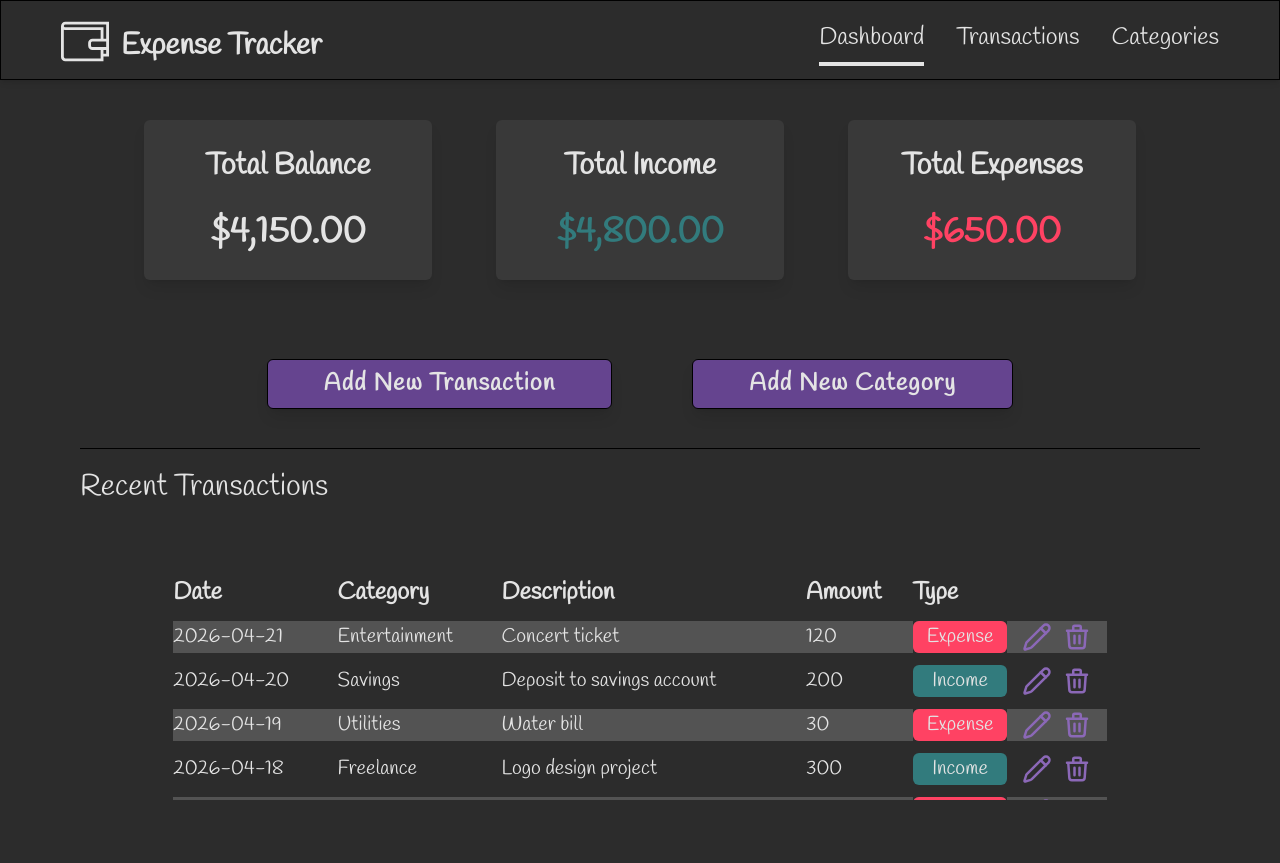
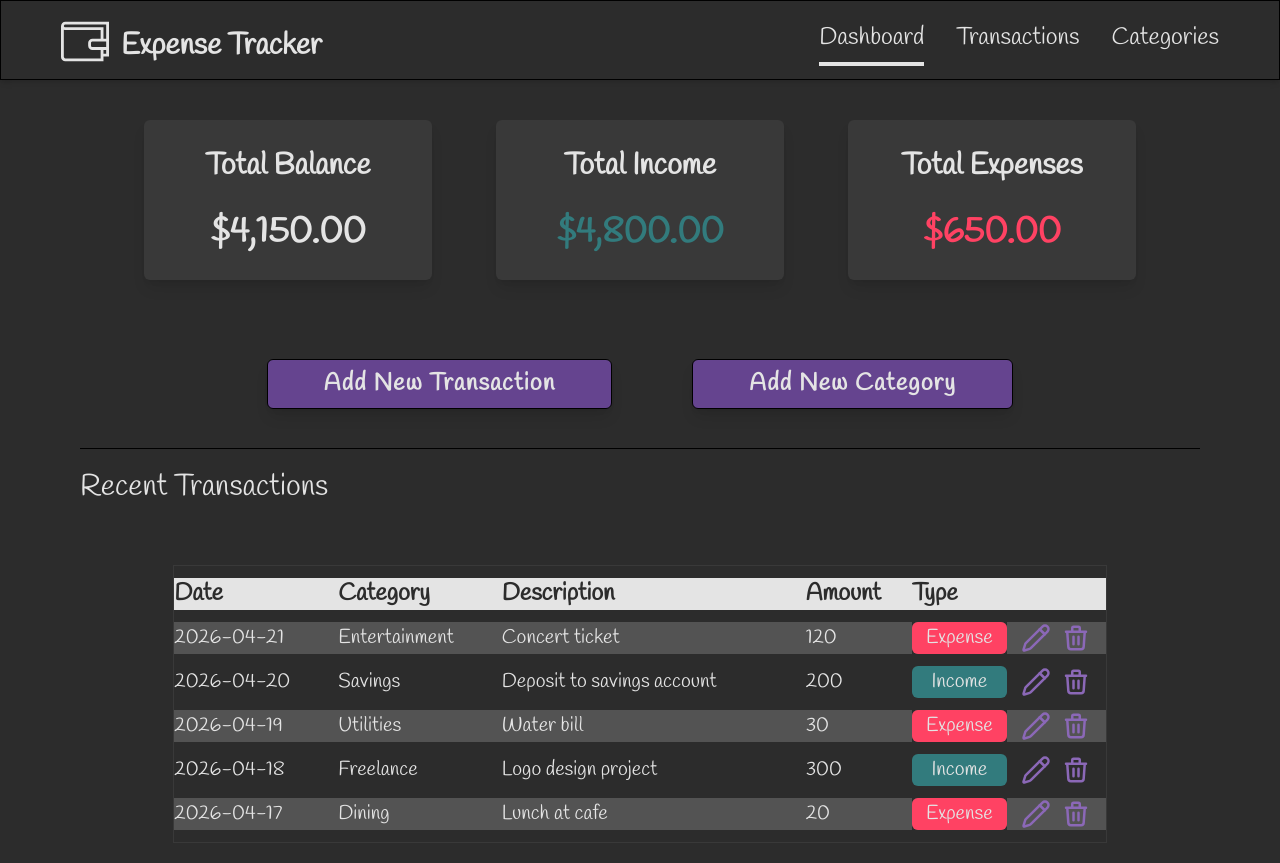
Before and after one commit to CabutinBenciel0425/expense-tracker, a React (Vite) app: page / in a window 1280 px wide. Before the commit the page ends 800 px from the top, so only its background shows below. Built offline with nearby package versions, Linux system fonts and the light colour scheme.

Commit message:
Made buttons reusable and fixed scroll on transactions page

```diff
--- a/src/components/AppLayout.tsx
+++ b/src/components/AppLayout.tsx
@@ -2,7 +2,7 @@ import type React from "react";
 
 function AppLayout({ children }: { children: React.ReactNode }) {
   return (
-    <div className="h-screen w-screen bg-transparent flex flex-col overflow-auto">
+    <div className="h-screen w-screen bg-transparent flex flex-col">
       {children}
     </div>
   );
--- a/src/components/CategoryList.tsx
+++ b/src/components/CategoryList.tsx
@@ -1,6 +1,7 @@
 import { useApp } from "../hooks/useApp";
 import { LuPencil } from "react-icons/lu";
 import { HiOutlineTrash } from "react-icons/hi";
+import Button from "../ui/Button";
 
 function CategoryList() {
   const { state } = useApp();
@@ -29,12 +30,12 @@ function CategoryList() {
             </td>
             <td className="text-3xl">
               <div className="flex justify-center gap-2.5">
-                <button className="text-brand-cta-small cursor-pointer hover:text-brand-cta-small-hover transition-all duration-300 ease">
+                <Button variant="small">
                   <LuPencil />
-                </button>
-                <button className="text-brand-cta-small cursor-pointer hover:text-brand-cta-small-hover transition-all duration-300 ease">
+                </Button>
+                <Button variant="small">
                   <HiOutlineTrash />
-                </button>
+                </Button>
               </div>
             </td>
           </tr>
--- a/src/components/TransactionList.tsx
+++ b/src/components/TransactionList.tsx
@@ -1,6 +1,7 @@
 import { useApp } from "../hooks/useApp";
 import { LuPencil } from "react-icons/lu";
 import { HiOutlineTrash } from "react-icons/hi";
+import Button from "../ui/Button";
 
 function TransactionList({
   transactionListLength,
@@ -12,8 +13,9 @@ function TransactionList({
     (a, b) => new Date(b.date).getTime() - new Date(a.date).getTime(),
   );
   return (
-    <table className="border-separate text-xl border-spacing-y-3 w-10/12 text-left m-auto">
-      <thead className="text-2xl">
+    <div className="w-10/12 m-auto max-h-125 overflow-y-auto border border-brand-bg-light">
+      <table className="border-separate text-xl border-spacing-y-3 w-full text-left">
+        <thead className="text-2xl sticky top-0 bg-brand-text text-brand-bg">
           <tr>
             <th>Date</th>
             <th>Category</th>
@@ -41,12 +43,12 @@ function TransactionList({
                 </td>
                 <td className="text-3xl">
                   <div className="flex justify-center gap-2.5">
-                  <button className="text-brand-cta-small cursor-pointer hover:text-brand-cta-small-hover transition-all duration-300 ease">
+                    <Button variant="small">
                       <LuPencil />
-                  </button>
-                  <button className="text-brand-cta-small cursor-pointer hover:text-brand-cta-small-hover transition-all duration-300 ease">
+                    </Button>
+                    <Button variant="small">
                       <HiOutlineTrash />
-                  </button>
+                    </Button>
                   </div>
                 </td>
               </tr>
@@ -56,6 +58,7 @@ function TransactionList({
           )}
         </tbody>
       </table>
+    </div>
   );
 }
 
--- a/src/pages/Categories.tsx
+++ b/src/pages/Categories.tsx
@@ -1,15 +1,14 @@
 import AppLayout from "../components/AppLayout";
 import CategoryList from "../components/CategoryList";
 import Header from "../components/Header";
+import Button from "../ui/Button";
 
 function Categories() {
   return (
     <AppLayout>
       <Header />
       <div className="h-40 w-full flex items-center justify-end px-20">
-        <button className="border border-black bg-brand-cta px-14 py-2 text-2xl tracking-wider font-bold cursor-pointer active:scale-97 transition-all duration-300 ease shadow-lg rounded-md hover:bg-brand-cta-hover">
-          Add new Category
-        </button>
+        <Button variant="big">Add new Category</Button>
       </div>
       <CategoryList />
     </AppLayout>
--- a/src/pages/Dashboard.tsx
+++ b/src/pages/Dashboard.tsx
@@ -2,6 +2,7 @@ import Header from "../components/Header";
 import InfoSummary from "../components/InfoSummary";
 import TransactionList from "../components/TransactionList";
 import AppLayout from "../components/AppLayout";
+import Button from "../ui/Button";
 
 function Dashboard() {
   return (
@@ -10,12 +11,8 @@ function Dashboard() {
       <div className="flex-1 px-20">
         <InfoSummary />
         <div className="w-full h-32 flex flex-row items-center justify-center gap-20">
-          <button className="border border-black bg-brand-cta px-14 py-2 text-2xl tracking-wider font-bold cursor-pointer active:scale-97 transition-all duration-300 ease shadow-lg rounded-md hover:bg-brand-cta-hover">
-            Add New Transaction
-          </button>
-          <button className="border border-black bg-brand-cta px-14 py-2 text-2xl tracking-wider font-bold cursor-pointer active:scale-97 transition-all duration-300 ease shadow-lg rounded-md hover:bg-brand-cta-hover">
-            Add New Category
-          </button>
+          <Button variant="big">Add New Transaction</Button>
+          <Button variant="big">Add New Category</Button>
         </div>
         <div className="border-b border-black w-full"></div>
         <div className="py-5">
--- a/src/pages/Transaction.tsx
+++ b/src/pages/Transaction.tsx
@@ -10,6 +10,7 @@ function Transaction() {
   return (
     <AppLayout>
       <Header />
+      <div className="">
         <CategoryFilter />
         <div className="h-40 w-full flex items-center justify-end px-40">
           <button className="border border-black bg-brand-cta px-14 py-2 text-2xl tracking-wider font-bold cursor-pointer active:scale-97 transition-all duration-300 ease shadow-lg rounded-md hover:bg-brand-cta-hover">
@@ -17,6 +18,7 @@ function Transaction() {
           </button>
         </div>
         <TransactionList transactionListLength={state.transactions.length} />
+      </div>
     </AppLayout>
   );
 }
--- a/src/ui/Button.tsx
+++ b/src/ui/Button.tsx
@@ -0,0 +1,19 @@
+import type React from "react";
+
+function Button({
+  variant,
+  children,
+}: {
+  variant: "big" | "small";
+  children: React.ReactNode;
+}) {
+  const stylesCta = {
+    big: "border border-black bg-brand-cta px-14 py-2 text-2xl tracking-wider font-bold cursor-pointer active:scale-97 transition-all duration-300 ease shadow-lg rounded-md hover:bg-brand-cta-hover",
+    small:
+      "text-brand-cta-small cursor-pointer hover:text-brand-cta-small-hover transition-all duration-300 ease",
+  };
+
+  return <button className={stylesCta[variant]}>{children}</button>;
+}
+
+export default Button;
```
Lines whose indentation alone changed are shown as unchanged.
